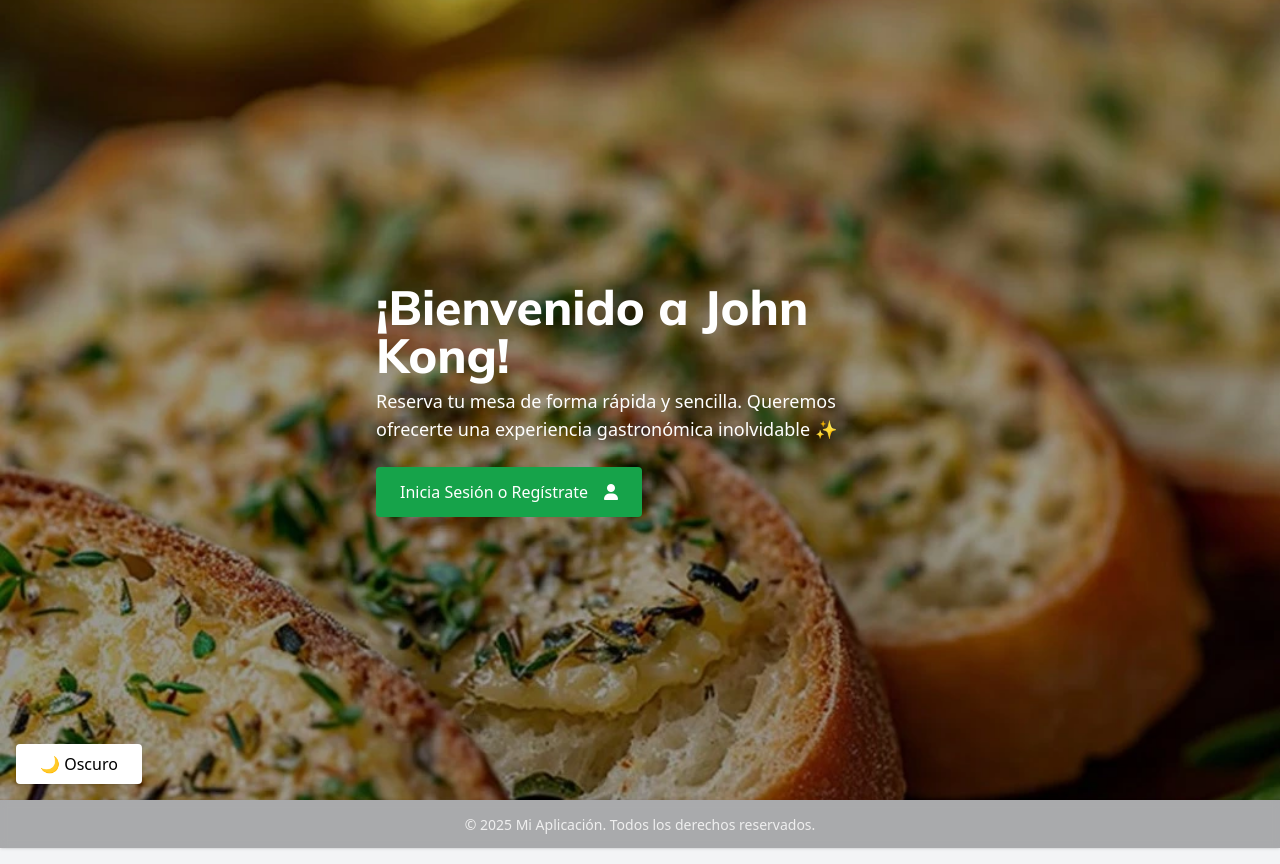
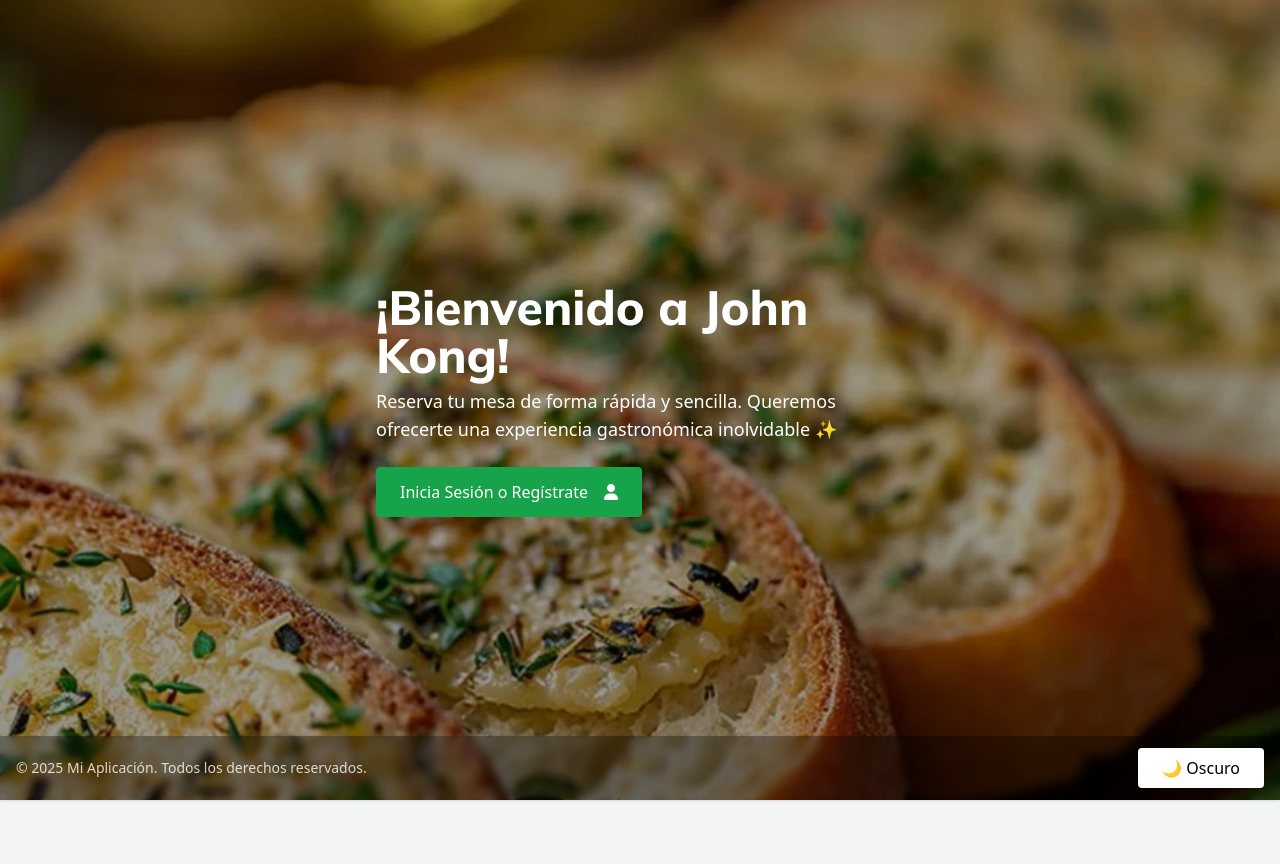
Before and after one commit to RuisuTech/Restaurant-John-Kong, a React (Vite) app: page / in a window 1280 px wide. Built offline with nearby package versions, Linux system fonts and the light colour scheme.

Commit message:
Prueba 4

```diff
--- a/src/App.jsx
+++ b/src/App.jsx
@@ -1,4 +1,4 @@
-// Importamos rutas y componentes necesarios
+// App.jsx
 import { Routes, Route } from "react-router-dom";
 
 import Inicio from "./pages/Inicio";
@@ -22,8 +22,9 @@ import Pagina404 from "./pages/Pagina404";
 
 function App() {
   return (
-    <>
-      {/* Definición de todas las rutas de la aplicación */}
+    <div className="flex flex-col min-h-screen">
+      {/* Contenido principal */}
+      <main className="flex-grow">
         <Routes>
           {/* Rutas públicas */}
           <Route path="/" element={<Inicio />} />
@@ -95,9 +96,11 @@ function App() {
 
           <Route path="*" element={<Pagina404 />} />
         </Routes>
-      {/* Componente para cambiar entre modo claro/oscuro */}
+      </main>
+
+      {/* Footer con toggle */}
       <ToggleTema />
-    </>
+    </div>
   );
 }
 
--- a/src/components/ToggleTema.jsx
+++ b/src/components/ToggleTema.jsx
@@ -5,9 +5,26 @@ function ToggleTema({ onLogout }) {
   const { modo, alternar } = useTema();
 
   return (
-    <>
-      {/* Botón fijo para tema y cerrar sesión */}
-      <div className="fixed left-4 bottom-4 z-50 flex items-center gap-2">
+    <footer
+      className="
+        bg-black/30 backdrop-blur-sm shadow text-white py-3 px-4
+        flex justify-between items-center
+        fixed bottom-0 left-0 w-full
+        lg:static
+      "
+      style={{
+        position: "sticky",
+        bottom: 0,
+        marginTop: "auto",
+      }}
+    >
+      {/* Texto del footer */}
+      <span className="text-sm opacity-80">
+        © {new Date().getFullYear()} Mi Aplicación. Todos los derechos reservados.
+      </span>
+
+      {/* Botones */}
+      <div className="flex items-center gap-2">
         {onLogout && (
           <button
             onClick={onLogout}
@@ -23,14 +40,7 @@ function ToggleTema({ onLogout }) {
           {modo === "oscuro" ? "🌞 Claro" : "🌙 Oscuro"}
         </button>
       </div>
-
-      {/* Footer al final de la página */}
-      <footer className="w-full bg-black/30 backdrop-blur-sm shadow mt-auto text-white py-3 text-center">
-        <span className="text-sm opacity-80">
-          © {new Date().getFullYear()} Mi Aplicación. Todos los derechos reservados.
-        </span>
-      </footer>
-    </>
+    </footer>
   );
 }
 
```
Lines whose indentation alone changed are shown as unchanged.
